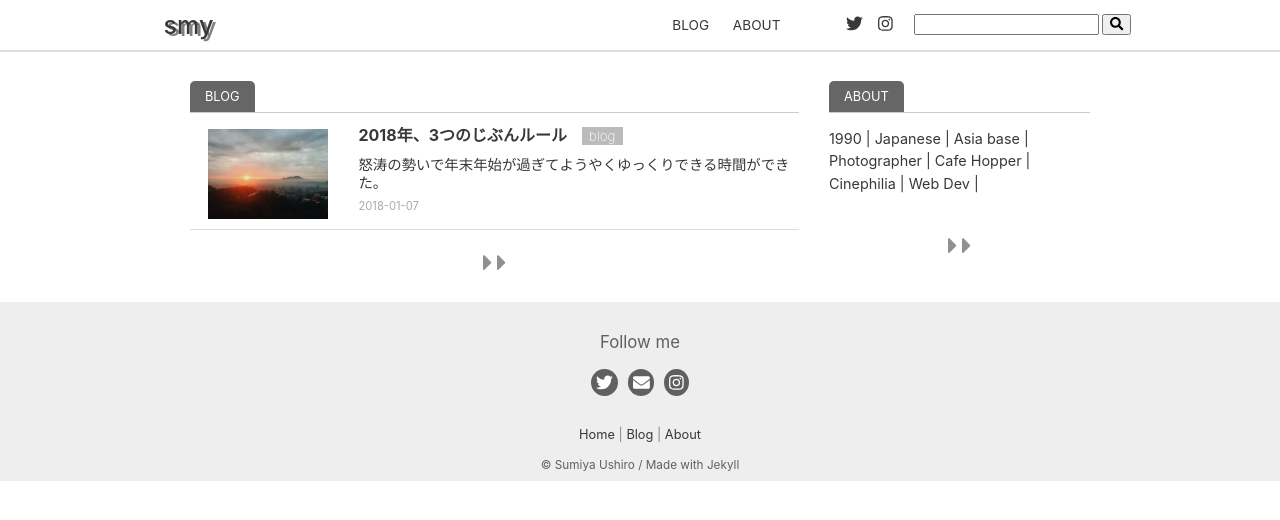
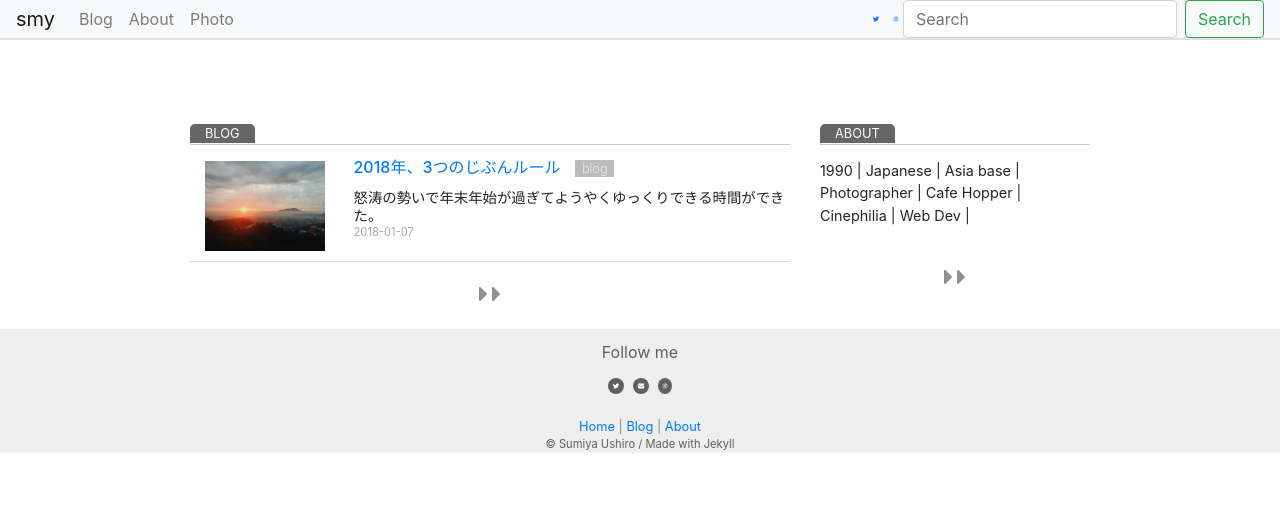
Before and after one commit to sumi0820/smy-jp-v1, a Jekyll site: the page built from index.md, in a window 1280 px wide. Shown: the top 520 px of the page. Built offline with Jekyll 4.4.1, drawn with Linux system fonts in a browser that asks for light colours; nearby versions of some CDN libraries.

Commit message:
initial commit

```diff
--- a/_includes/top-nav.html
+++ b/_includes/top-nav.html
@@ -1,26 +1,31 @@
-<nav>
-  <div class="nav-container sticky">
-    <div class="nav-left">
-    <a href="{{ site.url }}/" class="hover-line">{{ site.title }}</a>
+    <link rel="stylesheet" href="https://stackpath.bootstrapcdn.com/bootstrap/4.3.1/css/bootstrap.min.css" integrity="sha384-ggOyR0iXCbMQv3Xipma34MD+dH/1fQ784/j6cY/iJTQUOhcWr7x9JvoRxT2MZw1T" crossorigin="anonymous">
+
+    <nav class="navbar navbar-expand-lg navbar-light bg-light">
+      <a class="navbar-brand" href="{{ site.url }}/">smy</a>
+      <button class="navbar-toggler" type="button" data-toggle="collapse" data-target="#navbarNavAltMarkup" aria-controls="navbarNavAltMarkup" aria-expanded="false" aria-label="Toggle navigation">
+        <span class="navbar-toggler-icon"></span>
+      </button>
+      <div class="collapse navbar-collapse" id="navbarNavAltMarkup">
+        <div class="navbar-nav">
+          <!-- <a class="nav-item nav-link active" href="{{ site.url }}/blog/">Blog <span class="sr-only">(current)</span></a> -->
+          <a class="nav-item nav-link" href="{{ site.url }}/blog/">Blog </a>
+          <a class="nav-item nav-link" href="{{ site.url }}/about/">About</a>
+          <a class="nav-item nav-link" href="{{ site.url }}/photo/">Photo</a>
+          <!-- <a class="nav-item nav-link" href="#">Pricing</a>
+          <a class="nav-item nav-link disabled" href="#" tabindex="-1" aria-disabled="true">Disabled</a> -->
         </div>
-    <div class="nav-center">
-        <ul>
-          <li><a href="{{ site.url }}/blog/" class="hover-line">Blog</a></li>
-        <!--  <li><a href="/work/" class="hover-line">Work</a></li> -->
-          <li><a href="{{ site.url }}/about/" class="hover-line">About</a></li>
-        </ul>
       </div>
+
       <div class="nav-right">
         <a href="https://twitter.com/sumiya0820" target="_blank">
           <i class="fab fa-twitter circle-tw"></i></a>
-      <!-- <a href="" target="_blank">
-      <i class="fab fa-facebook-f circle-fb"></i></a>-->
         <a href="https://www.instagram.com/sumi0820" target="_blank">
           <i class="fab fa-instagram circle-tw"></i></a>
       </div>
-    <div class="search_bar">
-      <input type="text" name="search">
-      <button type="submit"><i class="fa fa-search"></i>
-    </div>
-  </div>
+
+    <form class="form-inline">
+      <input class="form-control mr-sm-2" type="search" placeholder="Search" aria-label="Search">
+      <button class="btn btn-outline-success my-2 my-sm-0" type="submit">Search</button>
+    </form>
   </nav>
+    </nav>
```
Lines whose indentation alone changed are shown as unchanged.
